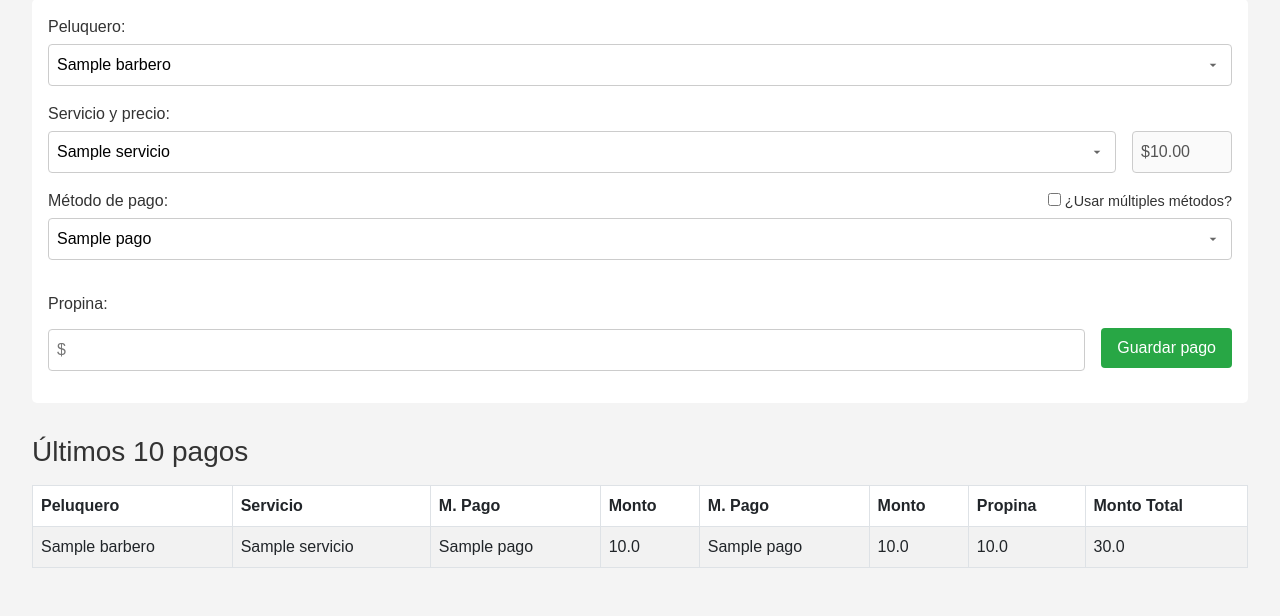
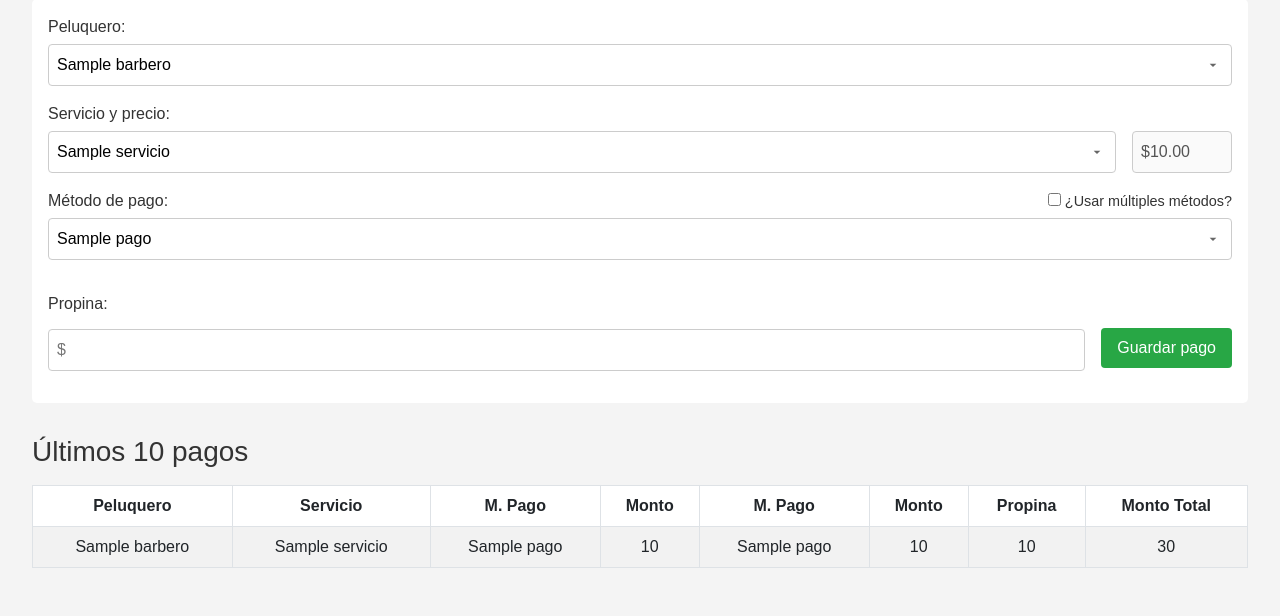
Before and after one commit to lucasleis/barberpay, a Flask app: page /payments/new in a window 1280 px wide. Shown: the part 191-807 px from the top of the page. Run offline with Flask 3, Linux system fonts and the light colour scheme; tables that the repository leaves empty hold one stand-in row (values such as "Sample post").

Commit message:
estilo para grid

```diff
--- a/app/static/styles.css
+++ b/app/static/styles.css
@@ -139,3 +139,10 @@ select {
   background-color: #f8d7da;
   color: #721c24;
 }
+
+
+.text-center th,
+.text-center td {
+  text-align: center;
+  vertical-align: middle;
+}
--- a/app/templates/add_payment.html
+++ b/app/templates/add_payment.html
@@ -98,7 +98,7 @@
 
 <h3>Últimos 10 pagos</h3>
 
-<table class="table table-striped table-bordered" style="margin-top: 1rem;">
+<table class="table table-striped table-bordered text-center" style="margin-top: 1rem;">
   <thead>
     <tr>
       <th>Peluquero</th>
@@ -116,11 +116,11 @@
       <td>{{ pago.appointment.barber.name }}</td>
       <td>{{ pago.appointment.service.name }}</td>
       <td>{{ pago.method1.nombre }}</td>
-      <td>{{ pago.amount_method1 }}</td>
+      <td>{{ pago.amount_method1|int }}</td>
       <td>{{ pago.method2.nombre if pago.method2 else '-' }}</td>
-      <td>{{ pago.amount_method2 }}</td>
-      <td>{{ pago.amount_tip }}</td>
-      <td>{{ pago.amount_method1|float + pago.amount_method2|float + pago.amount_tip|float }}</td>
+      <td>{{ pago.amount_method2|int }}</td>
+      <td>{{ pago.amount_tip|int }}</td>
+      <td>{{ pago.amount_method1|int + pago.amount_method2|int + pago.amount_tip|int }}</td>
   </tr>
   {% endfor %}
 </table>
```
